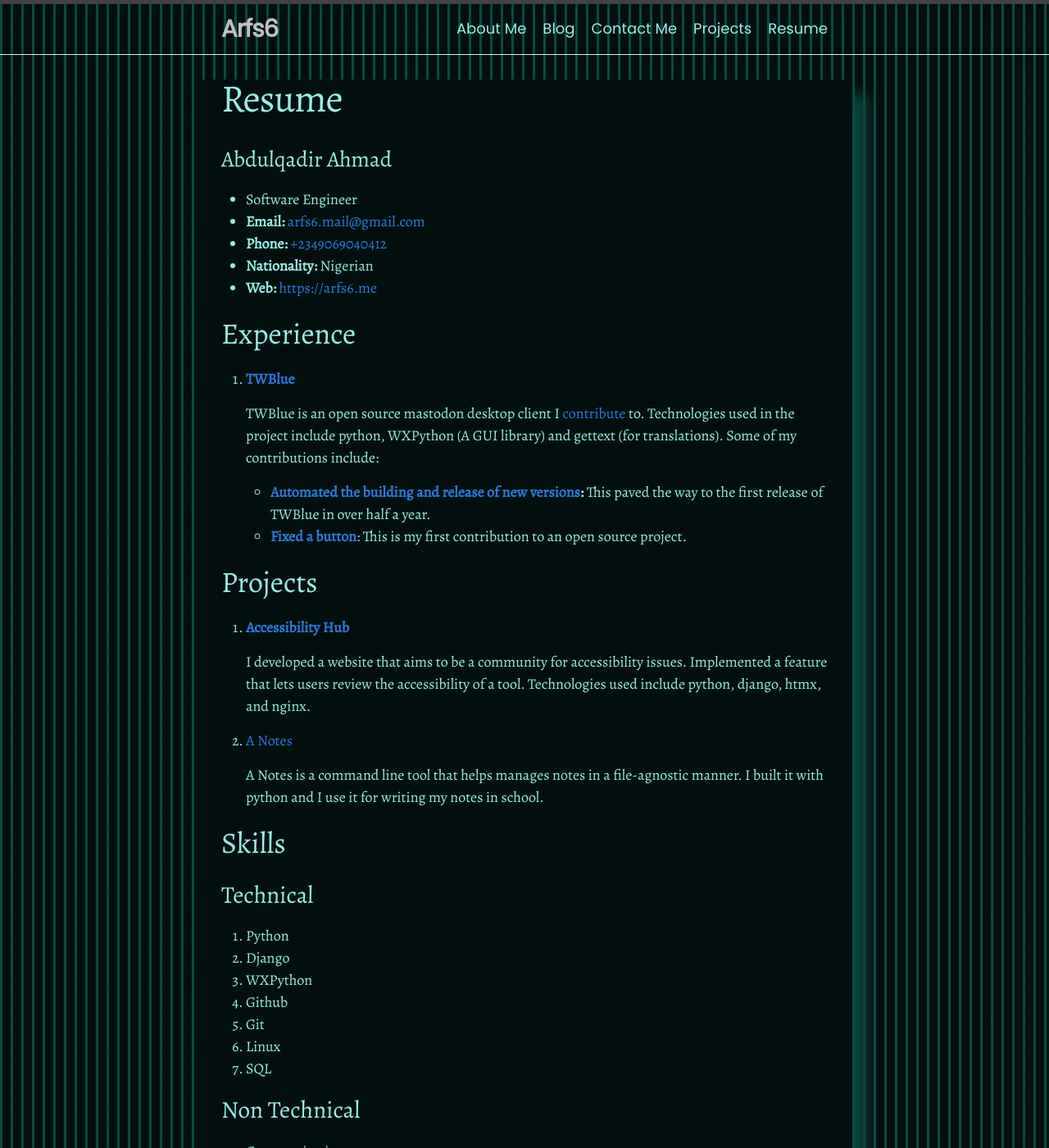
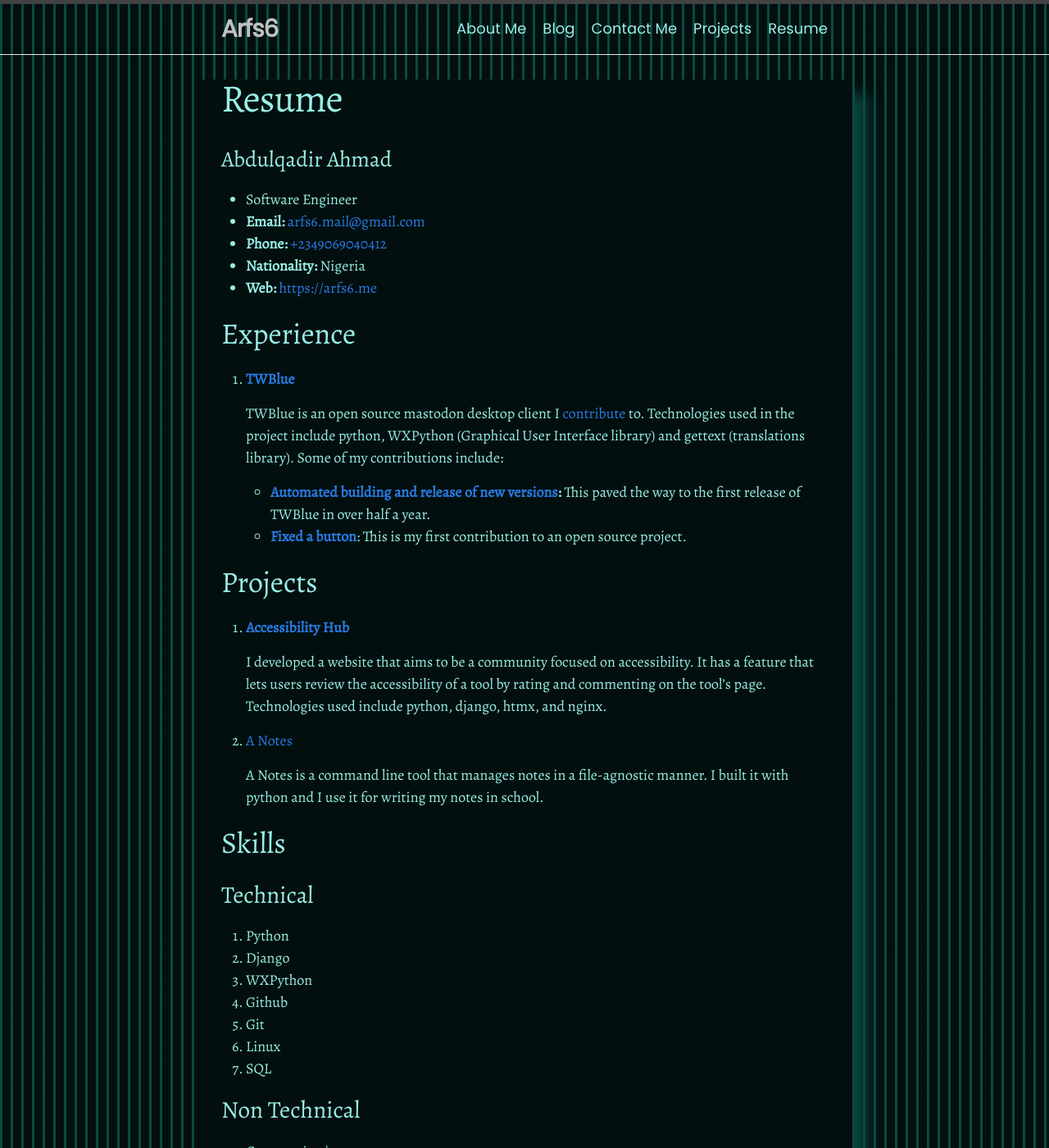
Before and after one commit to Arfs6/Arfs6.github.io, a Jekyll site: the page built from resume.md, in a window 1280 px wide and 1400 px high. Shown: the whole window at 82% size. Built offline with Jekyll 4.4.1, drawn with Linux system fonts in a browser that asks for light colours; some of the changed text lies outside the part shown.

Commit message:
resume: Fixed some grammar errors and typos

```diff
--- a/resume.md
+++ b/resume.md
@@ -7,27 +7,27 @@ permalink: /resume.html
 - Software Engineer
 - **Email:** [arfs6.mail@gmail.com](mailto:arfs6.mail@gmail.com)
 - **Phone:** [+2349069040412](tel:+2349069040412)
-- **Nationality:** Nigerian
+- **Nationality:** Nigeria
 - **Web:** <https://arfs6.me>
 
 ## Experience
 
 1. [**TWBlue**](https://github.com/mcv-software/twblue)
 
-    TWBlue is an open source mastodon desktop client I [contribute](https://github.com/MCV-Software/TWBlue/pulls?q=is%3Apr+author%3AArfs6+) to. Technologies used in the project include python, WXPython (A GUI library) and gettext (for translations). Some of my contributions include:
+    TWBlue is an open source mastodon desktop client I [contribute](https://github.com/MCV-Software/TWBlue/pulls?q=is%3Apr+author%3AArfs6+) to. Technologies used in the project include python, WXPython (Graphical User Interface library) and gettext (translations library). Some of my contributions include:
 
-    - **[Automated the building and release of new versions](https://github.com/MCV-Software/TWBlue/pull/567):** This paved the way to the first release of TWBlue in over half a year.
+    - **[Automated building and release of new versions](https://github.com/MCV-Software/TWBlue/pull/567):** This paved the way to the first release of TWBlue in over half a year.
     - **[Fixed a button](https://github.com/MCV-Software/TWBlue/pull/524)**: This is my first contribution to an open source project.
 
 ## Projects
 
 1. [**Accessibility Hub**](https://github.com/arfs6/AccessibilityHub)
 
-    I developed a website that aims to be a community for accessibility issues. Implemented a feature that lets users review the accessibility of a tool. Technologies used include python, django, htmx, and nginx.
+    I developed a website that aims to be a community focused on accessibility. It has a feature that lets users review the accessibility of a tool by rating and commenting on the tool's page. Technologies used include python, django, htmx, and nginx.
 
 2. [A Notes](https://github.com/arfs6/anotes)
 
-    A Notes is a command line tool that helps manages notes in a file-agnostic manner. I built it with python and I use it for writing my notes in school.
+    A Notes is a command line tool that manages notes in a file-agnostic manner. I built it with python and I use it for writing my notes in school.
 
 ## Skills
 
@@ -49,5 +49,5 @@ permalink: /resume.html
 
 ## Education
 
-1. 16/08/2023 *to* present - Computer Science - [University Of Jos](https://unijos.edu.ng), Plateau State, Nigeria
-2 14/08/2022 *to* present - Software Engineering - ALX Africa](https://alxafrica.com) - Kenya
+1. 16/08/2023 *to* present - Computer Science - [University Of Jos](https://unijos.edu.ng) - Plateau State, Nigeria
+2. 14/08/2022 *to* present - Software Engineering - ALX Africa](https://alxafrica.com) - Kenya
```
